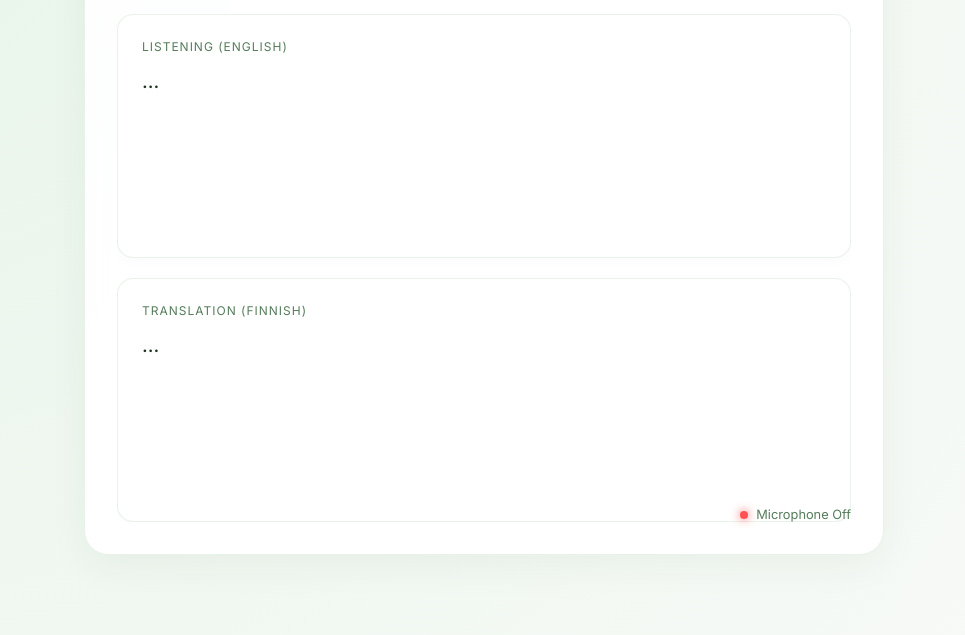
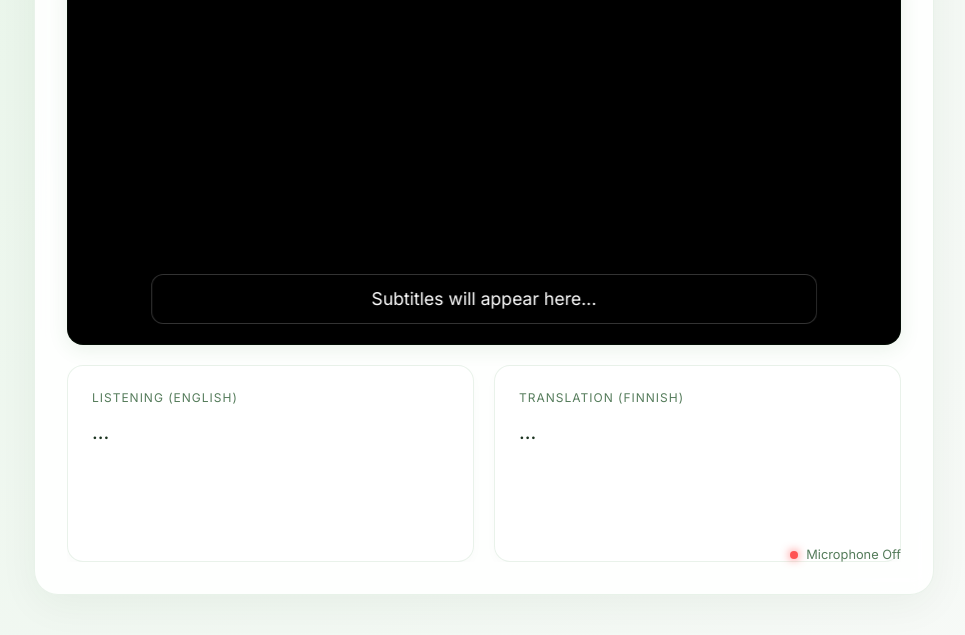
Before and after one commit to proy5weerasuriya-rgb/translation_app, a website built with Vite: page index.html in a window 1280 px wide. Shown: the part 165-800 px from the top of the page, without its empty margins (156-1121 px from the left). Built offline with nearby package versions, Linux system fonts and the light colour scheme; no server answers.

Commit message:
Feature: Add live video feed with real-time subtitles

```diff
--- a/index.html
+++ b/index.html
@@ -25,6 +25,13 @@
       </div>
     </header>
 
+    <div class="video-section">
+      <div class="video-container">
+        <video id="webcam" autoplay playsinline muted></video>
+        <div id="subtitles" class="subtitle-overlay">Subtitles will appear here...</div>
+      </div>
+    </div>
+
     <div class="translator-body">
       <div class="box">
         <div class="box-label" id="input-label">Listening (English)</div>
--- a/main.js
+++ b/main.js
@@ -7,6 +7,8 @@ const inputLabel = document.getElementById('input-label');
 const outputLabel = document.getElementById('output-label');
 const pulseDot = document.getElementById('pulse-dot');
 const statusText = document.getElementById('status-text');
+const webcamEl = document.getElementById('webcam');
+const subtitlesEl = document.getElementById('subtitles');
 
 let isEnToFi = true;
 let recognition;
@@ -45,8 +47,10 @@ const initRecognition = () => {
 
     if (finalTranscript) {
       transcriptEl.innerText = finalTranscript;
+      updateSubtitles(finalTranscript);
     } else {
       transcriptEl.innerText = interimTranscript || '...';
+      if (interimTranscript) updateSubtitles(interimTranscript);
     }
   };
 
@@ -76,11 +80,29 @@ const translateText = async (text) => {
     const data = await response.json();
 
     if (data.responseData) {
-      translationEl.innerText = data.responseData.translatedText;
+      const translated = data.responseData.translatedText;
+      translationEl.innerText = translated;
+      updateSubtitles(translated, true);
     }
   } catch (error) {
     console.error('Translation error:', error);
     translationEl.innerText = "Translation failed. Check connection.";
+  }
+};
+
+const updateSubtitles = (text, isTranslation = false) => {
+  if (!text) return;
+  subtitlesEl.innerText = text;
+  subtitlesEl.style.opacity = '1';
+};
+
+const initCamera = async () => {
+  try {
+    const stream = await navigator.mediaDevices.getUserMedia({ video: true, audio: false });
+    webcamEl.srcObject = stream;
+  } catch (err) {
+    console.error("Camera access error:", err);
+    subtitlesEl.innerText = "Camera access denied or unavailable.";
   }
 };
 
@@ -115,4 +137,5 @@ langToggle.addEventListener('change', () => {
 // Start the app
 window.addEventListener('DOMContentLoaded', () => {
   initRecognition();
+  initCamera();
 });
--- a/style.css
+++ b/style.css
@@ -30,8 +30,8 @@ body {
 
 #app {
   width: 90%;
-  max-width: 800px;
-  height: 80vh;
+  max-width: 900px;
+  height: 90vh;
   background: var(--glass-bg);
   backdrop-filter: blur(10px);
   -webkit-backdrop-filter: blur(10px);
@@ -133,10 +133,58 @@ input:checked+.slider:before {
   transform: translateX(20px);
 }
 
+.video-section {
+  flex: 1.5;
+  margin-bottom: 20px;
+  position: relative;
+  overflow: hidden;
+  border-radius: 16px;
+  background: #000;
+  border: 1px solid var(--glass-border);
+  box-shadow: 0 4px 20px rgba(46, 125, 50, 0.1);
+}
+
+.video-container {
+  position: relative;
+  width: 100%;
+  height: 100%;
+  display: flex;
+  justify-content: center;
+  align-items: center;
+}
+
+#webcam {
+  width: 100%;
+  height: 100%;
+  object-fit: cover;
+}
+
+.subtitle-overlay {
+  position: absolute;
+  bottom: 20px;
+  left: 50%;
+  transform: translateX(-50%);
+  width: 80%;
+  background: rgba(0, 0, 0, 0.6);
+  backdrop-filter: blur(8px);
+  color: #ffffff;
+  padding: 12px 24px;
+  border-radius: 12px;
+  text-align: center;
+  font-size: 1.1rem;
+  font-weight: 400;
+  line-height: 1.4;
+  border: 1px solid rgba(255, 255, 255, 0.2);
+  pointer-events: none;
+  /* Let clicks pass through */
+  transition: opacity 0.3s ease;
+  text-shadow: 0 1px 2px rgba(0, 0, 0, 0.5);
+}
+
 .translator-body {
-  flex: 1;
+  flex: 0.8;
   display: grid;
-  grid-template-rows: 1fr 1fr;
+  grid-template-columns: 1fr 1fr;
   gap: 20px;
   overflow: hidden;
 }
```
Also changed, not shown: README.md.
